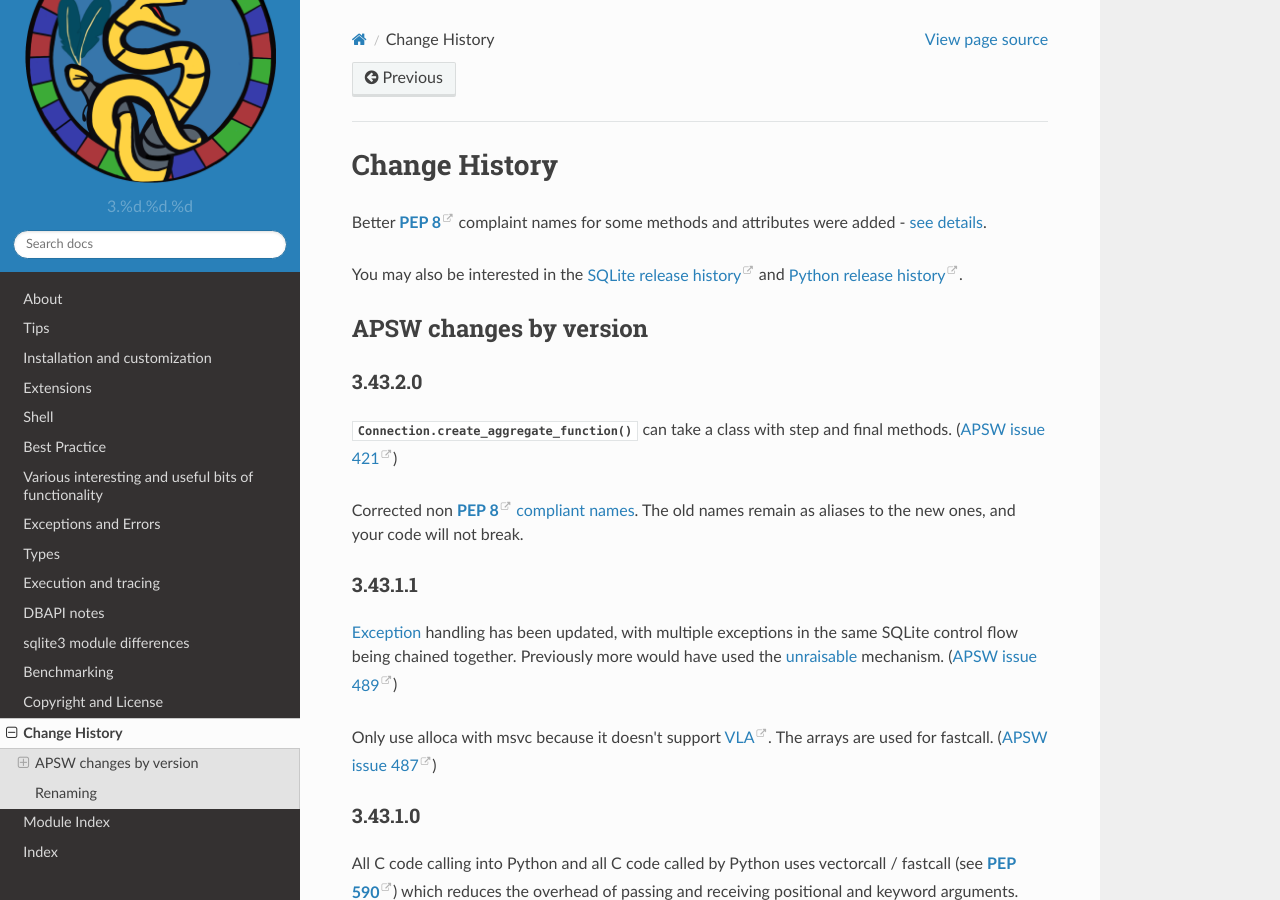
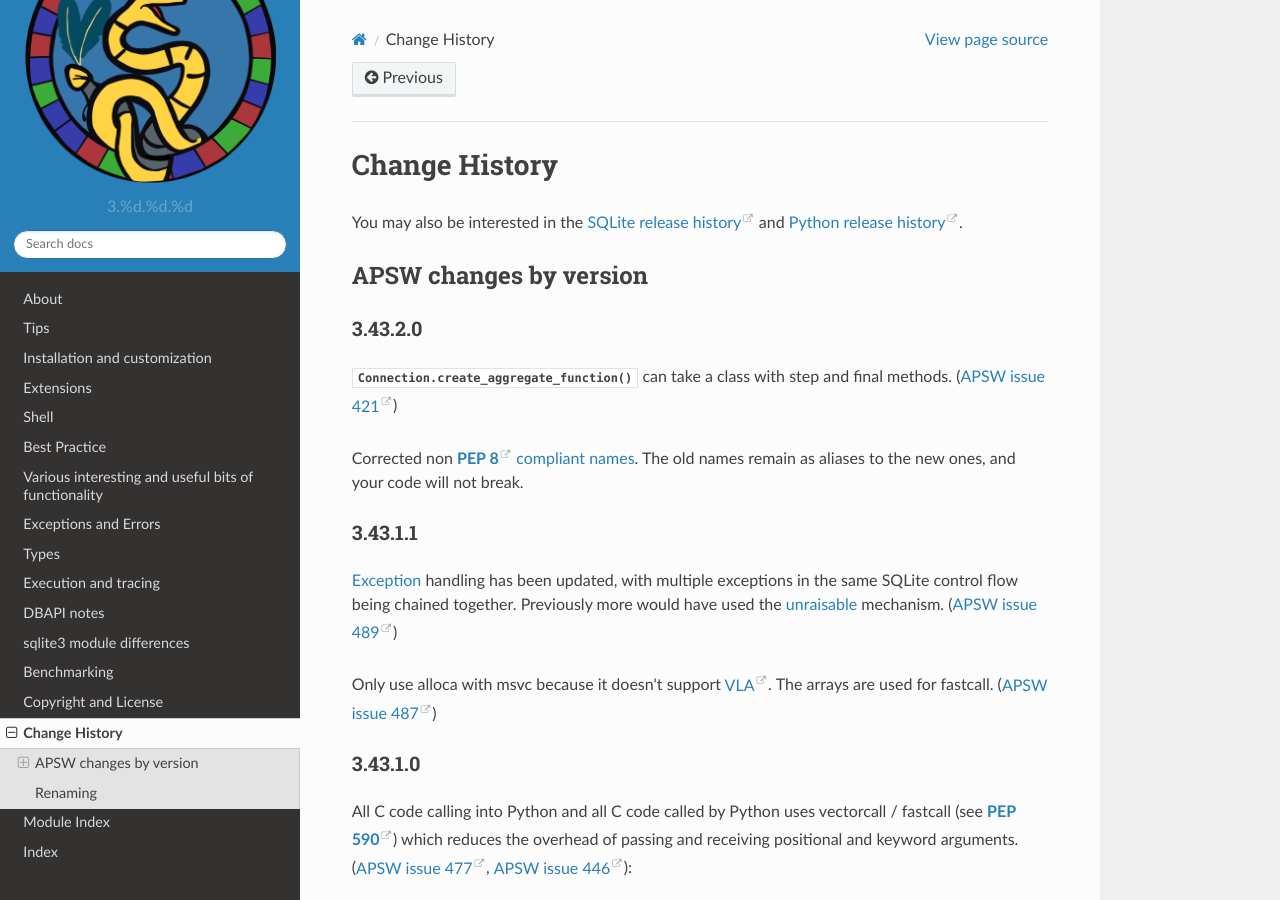
Before and after one commit to rogerbinns/apsw, a Sphinx documentation site: the page built from doc/changes.rst, in a window 1280 px wide and 900 px high. Built offline with Sphinx 7.4.7 and the Read the Docs theme 2.0.0, drawn with Linux system fonts in a browser that asks for light colours; pages that are not in the unit, such as notebooks, are missing from menus; the version number is read from the project's files by our own code.

Commit message:
Remove top paragraph - covered in specific release

```diff
--- a/doc/changes.rst
+++ b/doc/changes.rst
@@ -2,9 +2,6 @@ Change History
 **************
 
 .. currentmodule:: apsw
-
-Better :pep:`8` complaint names for some methods and attributes were
-added - :ref:`see details <renaming>`.
 
 You may also be interested in the `SQLite release history
 <https://www.sqlite.org/chronology.html>`__ and `Python release
```
